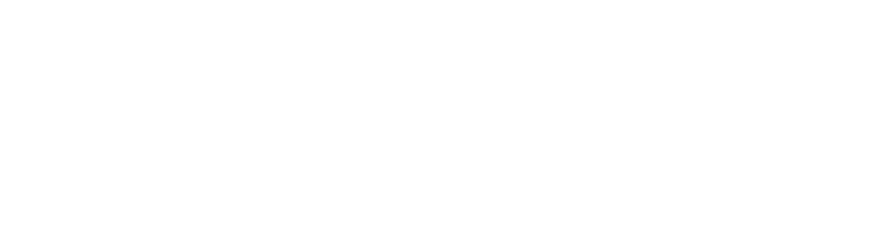
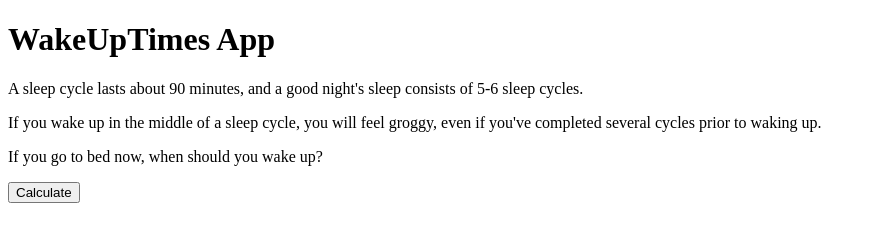
Before and after one commit to reachjenniferli/wakeuptimes-app, a plain HTML site: page index.html in a window 1280 px wide. Shown: the whole page, without its empty margins (0-876 px from the left). Drawn offline with Linux system fonts and the light colour scheme.

Commit message:
added git ignore and basic text

```diff
--- a/index.html
+++ b/index.html
@@ -1,6 +1,19 @@
 <!DOCTYPE html>
 <html lang="en">
     <head>
-        <title>Hello World</title>
+        <title>WakeUpTimes App</title>
     </head>
+    <body>
+        <h1>WakeUpTimes App</h1>
+        <p>
+            A sleep cycle lasts about 90 minutes, and a good night's sleep consists of 5-6 sleep cycles.
+        </p>
+        <p>
+            If you wake up in the middle of a sleep cycle, you will feel groggy, even if you've completed several cycles prior to waking up.
+        </p>
+        <p>
+            If you go to bed now, when should you wake up?
+        </p>
+        <button>Calculate</button>
+    </body>
 </html>
```
Also changed, not shown: 1 other file.
